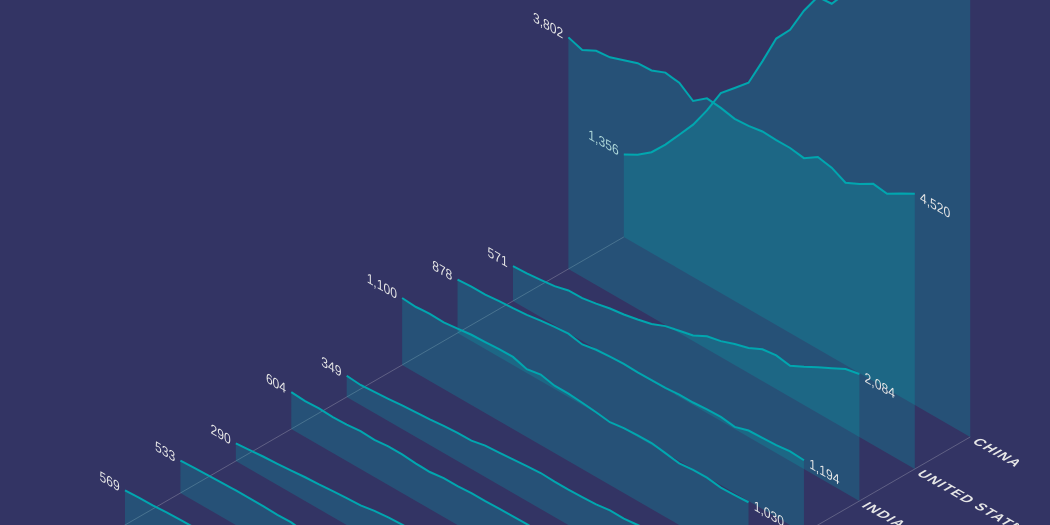
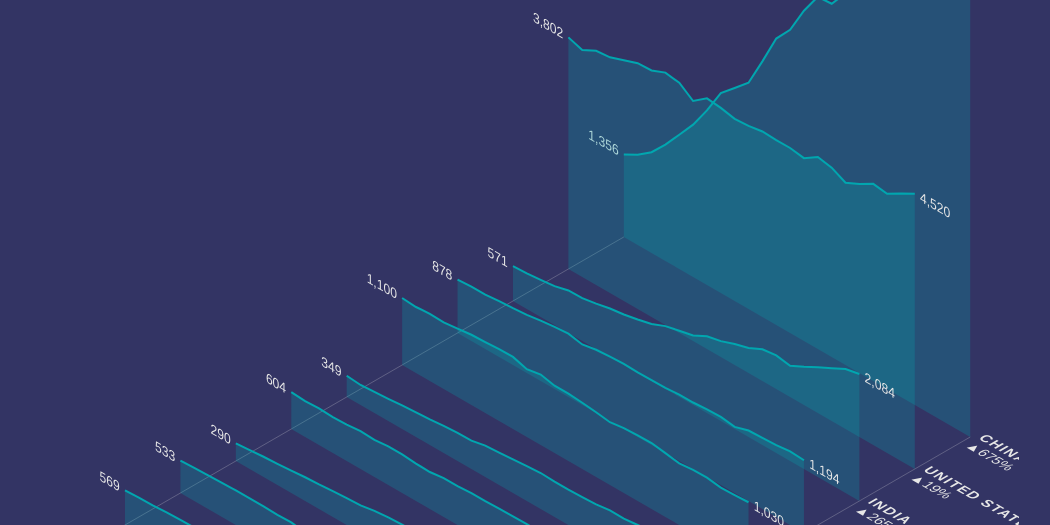
Before and after one commit to Zhenmao/top-countries-by-electricity-generation, a plain HTML site: page index.html in a window 1280 px wide. Shown: the part 275-800 px from the top of the page, without its empty margins (88-1138 px from the left). Drawn offline with nearby package versions, Linux system fonts and the light colour scheme; a web font is replaced by a local one.

Commit message:
Add change percentages

```diff
--- a/css/style.css
+++ b/css/style.css
@@ -151,6 +151,7 @@ main > * + * {
   letter-spacing: 0.1em;
 }
 
+.series__change,
 .series__label {
   fill: var(--color-text);
 }
--- a/js/layered-area-chart.js
+++ b/js/layered-area-chart.js
@@ -11,8 +11,19 @@ export default function layeredAreaChart({ el, data }) {
   const xAccessor = (d) => d.year;
   const yAccessor = (d) => d.value;
   const zAccessor = (d) => d.name;
+  const yChangeAccessor = (values) => {
+    const base = yAccessor(values.at(0));
+    const latest = yAccessor(values.at(-1));
+    return (latest - base) / base;
+  };
+
+  const yChangeDirectionAccessor = (values) => {
+    const yChangeValue = yChangeAccessor(values);
+    return yChangeValue > 0 ? "▲" : yChangeValue < 0 ? "▼" : " ";
+  };
 
   const yValueFormat = d3.format(",d");
+  const yChangeFormat = d3.format(",.0%");
   const xTickFormat = d3.format("d");
 
   const angle3d = Math.PI / 6;
@@ -140,9 +151,23 @@ export default function layeredAreaChart({ el, data }) {
     .append("text")
     .attr("class", "series__name")
     .attr("dx", 6)
-    .attr("dy", "0.32em")
+    .attr("dy", `${-0.2}em`)
     .attr("transform", (d) => transformText(...d.nameLabelPos, "top"))
     .text(zAccessor);
+
+  seriesG
+    .append("text")
+    .attr("class", "series__change")
+    .attr("dx", 6)
+    .attr("dy", `${0.71 + 0.2}em`)
+    .attr("transform", (d) => transformText(...d.nameLabelPos, "top"))
+    .selectChildren()
+    .data((d) => [
+      yChangeDirectionAccessor(d.values),
+      yChangeFormat(yChangeAccessor(d.values)),
+    ])
+    .join("tspan")
+    .text((d) => d);
 
   seriesG
     .append("g")
```
